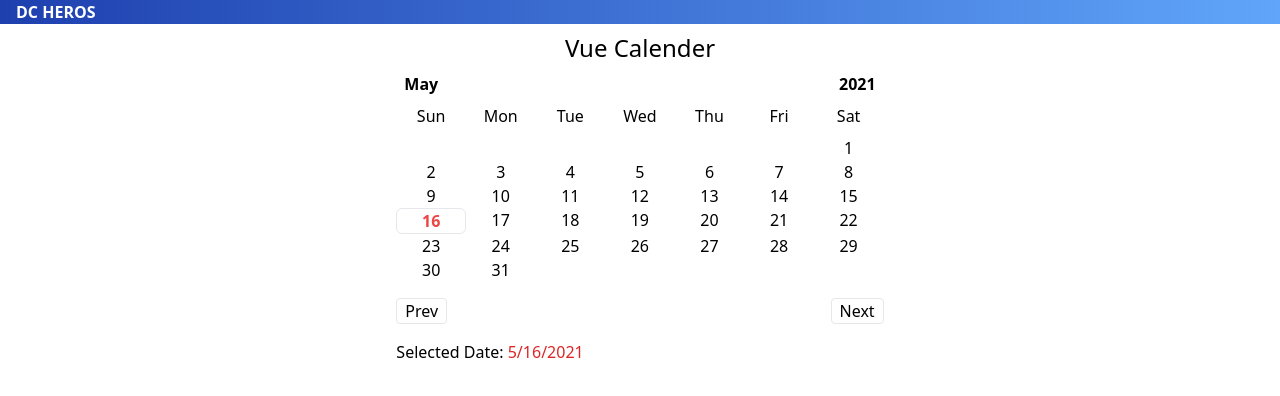
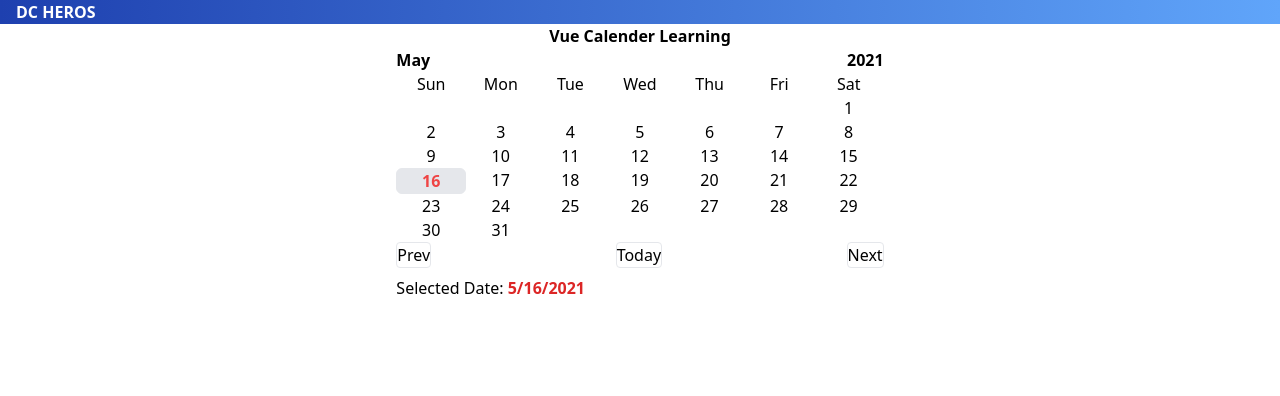
Before and after one commit to ashishakya/vue3, a Vue app: page / in a window 1280 px wide. Shown: the top 396 px of the page. Built offline with nearby package versions, Linux system fonts and the light colour scheme.

Commit message:
Calender Practise

```diff
--- a/src/App.vue
+++ b/src/App.vue
@@ -1,7 +1,8 @@
 <template>
   <AppHeader/>
   <div class="w-full flex">
-    <Calender/>
+    <CalenderPractise/>
+<!--    <Calender/>-->
 <!--    <DCHeros/>-->
   </div>
 </template>
@@ -9,13 +10,15 @@
 <script>
 import AppHeader from "./components/AppHeader";
 // import DCHeros from "./components/DCHeros";
-import Calender from "./components/Calender";
+// import Calender from "./components/Calender";
+import CalenderPractise from "./components/CalenderPractise";
 
 export default {
   components:{
     // DCHeros,
     AppHeader,
-    Calender
+    // Calender,
+    CalenderPractise
   },
 }
 </script>
--- /dev/null
+++ b/src/components/CalenderPractise.vue
@@ -0,0 +1,95 @@
+<template>
+  <div class="mx-auto">
+    <section class="text-center font-bold">
+      <h1>Vue Calender Learning</h1>
+    </section>
+    <section class="flex justify-between">
+      <h2 class="font-bold">{{ currentMonthName }}</h2>
+      <h2 class="font-bold">{{ currentYear }}</h2>
+    </section>
+    <section class="flex">
+      <p v-for="day in days" :key="day" v-text="day" class="mx-4 text-center" style="width: 14.28%"/>
+    </section>
+    <div class="flex flex-wrap">
+      <p v-for="date in startDayOfMonth" :key="date" style="width: 14.28%" class="text-center"/>
+      <p v-for="date in daysInMonth"
+         :class="[isToday(date) ? 'font-bold text-red-500': '',  isSelected(date) ? 'font-bold border rounded-md bg-gray-200' : '']"
+         v-text="date"
+         :key="date"
+         style="width: 14.28%; cursor: pointer"
+         class="text-center"
+         @click="handleDateSelect(date)"
+      />
+    </div>
+    <div class="flex justify-between">
+      <button class="border rounded" @click="handlePrevious">Prev</button>
+      <button class="border rounded" @click="setToday">Today</button>
+      <button class="border rounded" @click="handleNext">Next</button>
+    </div>
+    <div class="my-2">
+      Selected Date: <span v-text="selectedDate" class="font-bold text-red-600"/>
+    </div>
+  </div>
+</template>
+
+<script>
+export default {
+  data() {
+    return {
+      days: ["Sun", "Mon", "Tue", "Wed", "Thu", "Fri", "Sat"],
+      currentYear: new Date().getFullYear(),
+      currentMonth: new Date().getMonth(),
+      currentDay: new Date().getDay(),
+      selectedDate: (new Date().toLocaleDateString()),
+    }
+  },
+  computed: {
+    startDayOfMonth() {
+      return new Date(this.currentYear, this.currentMonth, 1).getDay()
+    },
+    daysInMonth() {
+      return new Date(this.currentYear, this.currentMonth + 1, 0).getDate()
+    },
+    currentMonthName() {
+      return new Date(this.currentYear, this.currentMonth + 1, 0).toLocaleString('default', {month: 'long'})
+    },
+  },
+  methods: {
+    handlePrevious() {
+      if (this.currentMonth === 0) {
+        this.currentYear--;
+        this.currentMonth = 11
+      } else {
+        this.currentMonth--;
+      }
+    },
+    handleNext() {
+      if (this.currentMonth === 11) {
+        this.currentYear++
+        this.currentMonth = 0
+      } else {
+        this.currentMonth++
+      }
+    },
+    isToday(date) {
+      return new Date(this.currentYear, this.currentMonth, date).toDateString() === new Date().toDateString()
+    },
+    isSelected(date) {
+      return new Date(this.currentYear, this.currentMonth, date).toLocaleDateString() === this.selectedDate
+    },
+    handleDateSelect(date) {
+      this.selectedDate = new Date(this.currentYear, this.currentMonth, date).toLocaleDateString()
+    },
+    setToday() {
+      this.currentYear = new Date().getFullYear();
+      this.currentMonth = new Date().getMonth();
+      this.currentDay = new Date().getDay();
+      this.selectedDate = new Date().toLocaleDateString()
+    }
+  }
+}
+</script>
+
+<style scoped>
+
+</style>
```
